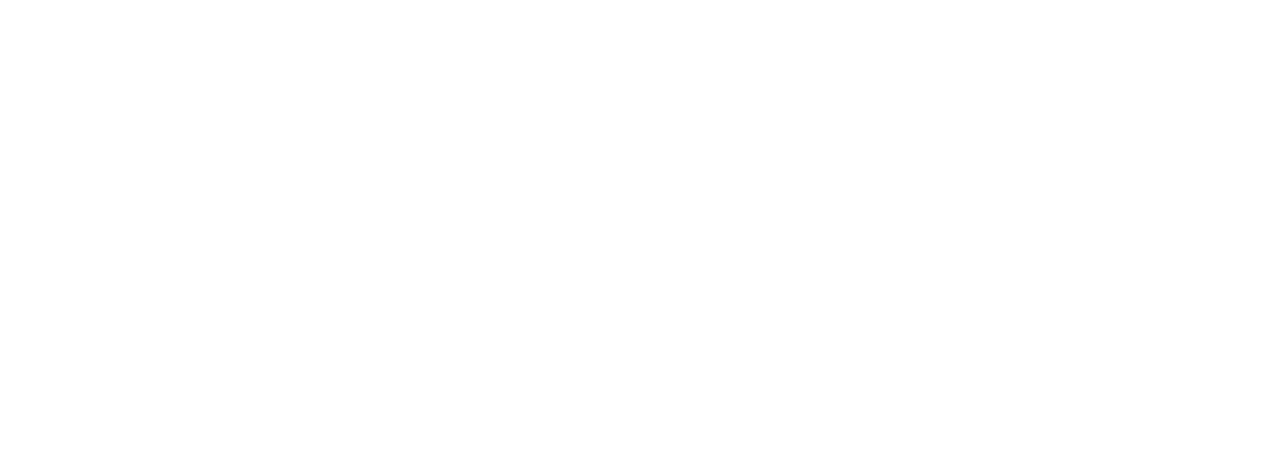
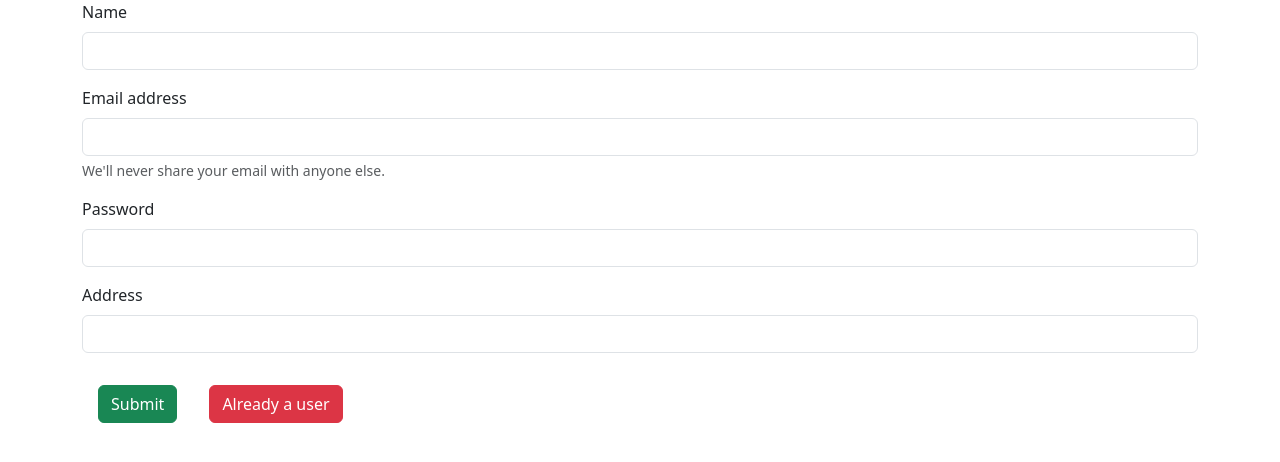
Before and after one commit to ajinkya2406/Mern_books_app, a React (Create React App) app in the folder book_mernapp/: page /createuser in a window 1280 px wide. Before the commit this address had no page. Shown: the top 462 px of the page. Built offline with nearby package versions, Linux system fonts and the light colour scheme.

Commit message:
signup page created and connected it with database

```diff
--- a/book_mernapp/src/App.js
+++ b/book_mernapp/src/App.js
@@ -10,6 +10,7 @@
 
 import '../node_modules/bootstrap/dist/js/bootstrap.bundle';
 import '../node_modules/bootstrap/dist/js/bootstrap.bundle.min.js'
+import Signup from './screen/Signup.js';
 
 function App() {
   return (
@@ -21,6 +22,7 @@
 
         <Route exact path='/' element={<Home/>}/>
         <Route exact path='/login' element= {<Login/>}/>
+        <Route exact path='/createuser' element= {<Signup/>}/>
 
        </Routes>
 
--- a/book_mernapp/src/components/Navbar.js
+++ b/book_mernapp/src/components/Navbar.js
@@ -7,15 +7,15 @@
 
       <nav className="navbar navbar-expand-lg navbar-dark bg-success">
         <div className="container-fluid">
-          <Link className="navbar-brand " to="/">Bookify</Link>
+          <Link className="navbar-brand " to="/">EduMat</Link>
           <button className="navbar-toggler" type="button" data-bs-toggle="collapse" data-bs-target="#navbarNavAltMarkup" aria-controls="navbarNavAltMarkup" aria-expanded="false" aria-label="Toggle navigation">
             <span className="navbar-toggler-icon"></span>
           </button>
           <div className="collapse navbar-collapse" id="navbarNavAltMarkup">
             <div className="navbar-nav">
-              <Link className="nav-link active" aria-current="page" to="/">Home</Link>
+              <Link className="nav-link" aria-current="page" to="/">Home</Link>
               <Link className="nav-link" to="/login">Login</Link>
-
+              <Link className="nav-link" to="/createuser">Signup</Link>
             </div>
           </div>
         </div>
--- /dev/null
+++ b/book_mernapp/src/screen/Signup.js
@@ -0,0 +1,55 @@
+import React, { useState } from 'react'
+import { Link } from 'react-router-dom'
+
+export default function Signup() {
+
+    const [credentials, setcredentials] = useState({ name: "", email: "", password: "", geolocation: "" })
+
+    const handleSubmit = async (e) => {
+        e.preventDefault();
+        const response = await fetch("http://localhost:5000/api/createuser", {
+            method: "POST",
+            headers: {
+                "Content-Type": "application/json",
+            },
+            body: JSON.stringify({ name: credentials.name, email: credentials.email, password: credentials.password, location: credentials.geolocation })
+        })
+        const data = await response.json();
+        console.log(data);
+
+        if (!data.success) {
+            alert("Invalid Credentials");
+        }
+    }
+
+    const onChange1 = (event) => {
+        setcredentials({ ...credentials, [event.target.name]: event.target.value })
+    }
+    return (
+        <>
+            <div className='container'>
+                <form onSubmit={handleSubmit}>
+                    <div className="mb-3">
+                        <label htmlFor="name" className="form-label">Name</label>
+                        <input type="Text" className="form-control" name='name' value={credentials.name} onChange={onChange1} />
+                    </div>
+                    <div className="mb-3">
+                        <label htmlFor="exampleInputEmail1" className="form-label">Email address</label>
+                        <input type="email" className="form-control" id="exampleInputEmail1" aria-describedby="emailHelp" name='email' value={credentials.email} onChange={onChange1} />
+                        <div id="emailHelp" className="form-text">We'll never share your email with anyone else.</div>
+                    </div>
+                    <div className="mb-3">
+                        <label htmlFor="exampleInputPassword1" className="form-label">Password</label>
+                        <input type="password" className="form-control" id="exampleInputPassword1" name='password' value={credentials.password} onChange={onChange1} />
+                    </div>
+                    <div className="mb-3">
+                        <label htmlFor="exampleInputPassword1" className="form-label">Address</label>
+                        <input type="text" className="form-control" id="exampleInputPassword1" name='geolocation' value={credentials.geolocation} onChange={onChange1} />
+                    </div>
+                    <button type="submit" className="m-3 btn btn-success">Submit</button>
+                    <Link to="/login" className='m-3 btn btn-danger'>Already a user</Link>
+                </form>
+            </div>
+        </>
+    )
+}
```
Also changed, not shown: 1 other file (tests, documents, lock files or other folders).
